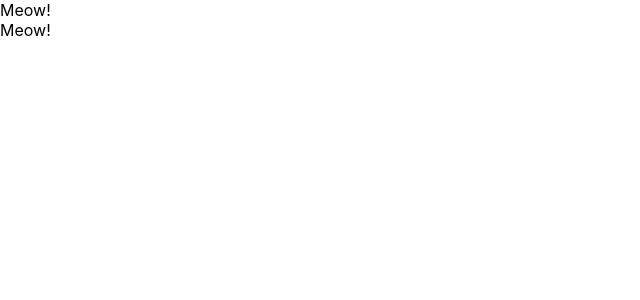
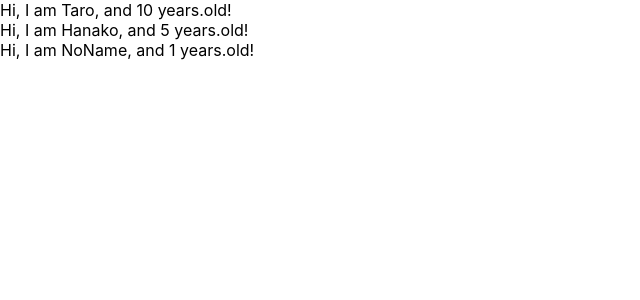
Before and after one commit to rururu16/react-redux-crud-application, a React (Create React App) app: page / in a window 1280 px wide. Shown: the top 300 px of the page, without its empty margins (0-640 px from the left). Built offline with nearby package versions, Linux system fonts and the light colour scheme.

Commit message:
learn props of component

```diff
--- a/src/App.js
+++ b/src/App.js
@@ -1,39 +1,28 @@
 import React from 'react';
-
-// //  Appはクラスコンポーネント
-// class App extends Component {
-//   render() {
-//     // const greeting = "Hi!"
-//     // const dom = <h1 className="foo">{greeting}</h1>;
-//     // return dom;
-//     // return <input type="text" onChange={()=>{console.log("I am Clicked!")}} />
-//     return (
-//       <React.Fragment>
-//         <label htmlFor="bar">bar</label>
-//         < input type = "text"
-//         onChange = {
-//           () => {
-//             console.log("I am Clicked!")
-//           }
-//         }
-//         />
-//       </React.Fragment>
-//     )
-//   }
-// }
 
 // 関数コンポーネント、ファンクションコンポーネント
 const App = () =>{
+  const profiles = [
+    { name: "Taro", age: 10 },
+    { name: "Hanako", age: 5 },
+    { name: "NoName"}
+  ]
   return (
   <div>
-    <Cat />
-    <Cat />
+    {
+      profiles.map((profile, index)=>{
+        return <User name={profile.name} age={profile.age} key={index}/>
+      })
+    }
   </div>
   )
 }
-const Cat = () => {
+const User = (props) => {
   return (
-  <div>Meow!</div>
+  <div>Hi, I am {props.name}, and {props.age} years.old!</div>
   )
 }
+User.defaultProps={
+  age: 1
+}
 export default App;
```
